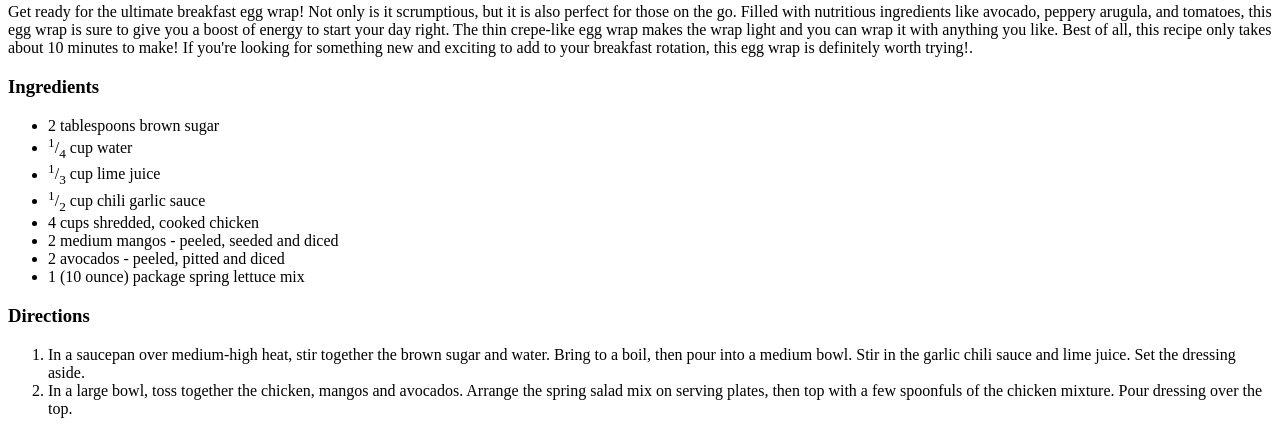
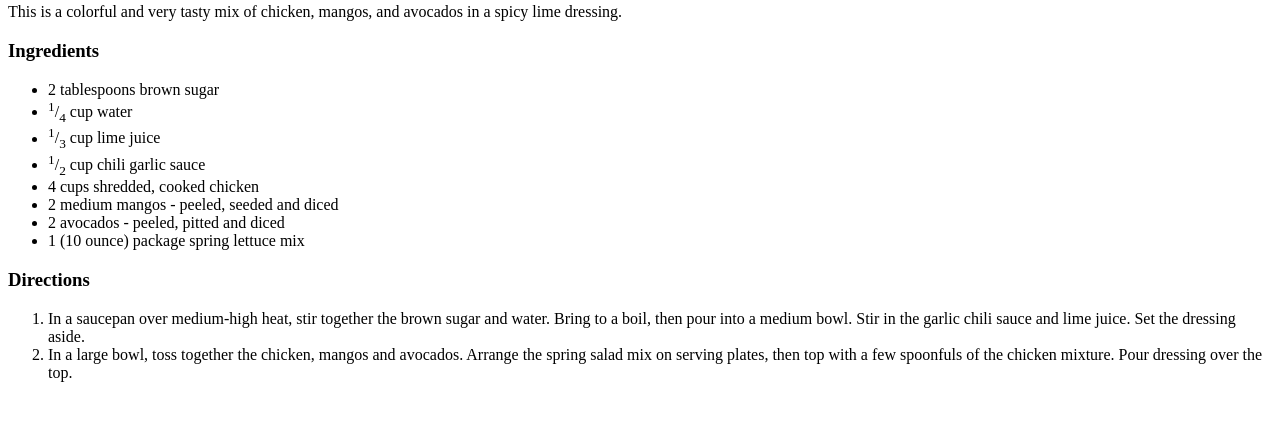
Before and after one commit to ladeoshodi/odin-recipes, a plain HTML site: page recipes/chicken-avocado-mango-salad.html in a window 1280 px wide. Shown: the part 440-874 px from the top of the page. After the commit the page ends 838 px from the top, so only its background shows below. Drawn offline with Linux system fonts and the light colour scheme.

Commit message:
Update Chicken, Avocado and Mango Salad recipe description

```diff
--- a/recipes/chicken-avocado-mango-salad.html
+++ b/recipes/chicken-avocado-mango-salad.html
@@ -9,7 +9,7 @@
     <h1>Chicken, Avocado and Mango Salad</h1>
     <img src="https://www.allrecipes.com/thmb/HTAOK3z3b2BGd6D4NpBWvq-SaV4=/750x0/filters:no_upscale():max_bytes(150000):strip_icc():format(webp)/1119464-d7b2428fffdb4880bfa95887ee7b3c05.jpg" alt="Chicken, Avocado and Mango Salad Image">
     <h3>Chicken, Avocado and Mango Salad</h3>
-    <p>Get ready for the ultimate breakfast egg wrap! Not only is it scrumptious, but it is also perfect for those on the go. Filled with nutritious ingredients like avocado, peppery arugula, and tomatoes, this egg wrap is sure to give you a boost of energy to start your day right. The thin crepe-like egg wrap makes the wrap light and you can wrap it with anything you like. Best of all, this recipe only takes about 10 minutes to make! If you're looking for something new and exciting to add to your breakfast rotation, this egg wrap is definitely worth trying!.</p>
+    <p>This is a colorful and very tasty mix of chicken, mangos, and avocados in a spicy lime dressing.</p>
     <h3>Ingredients</h3>
     <ul>
         <li>2 tablespoons brown sugar</li>
```
